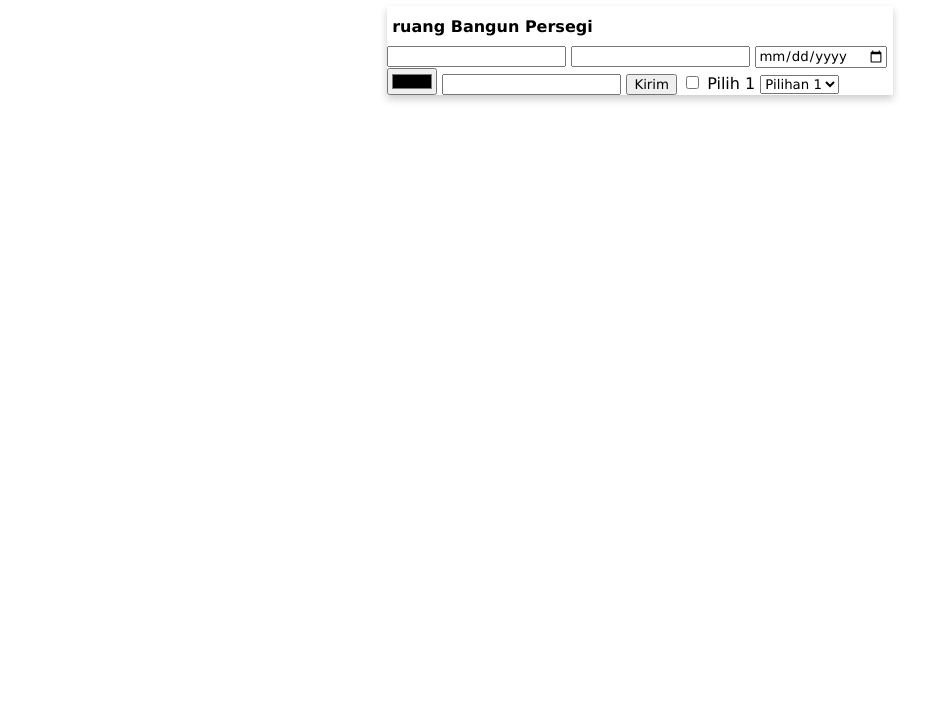
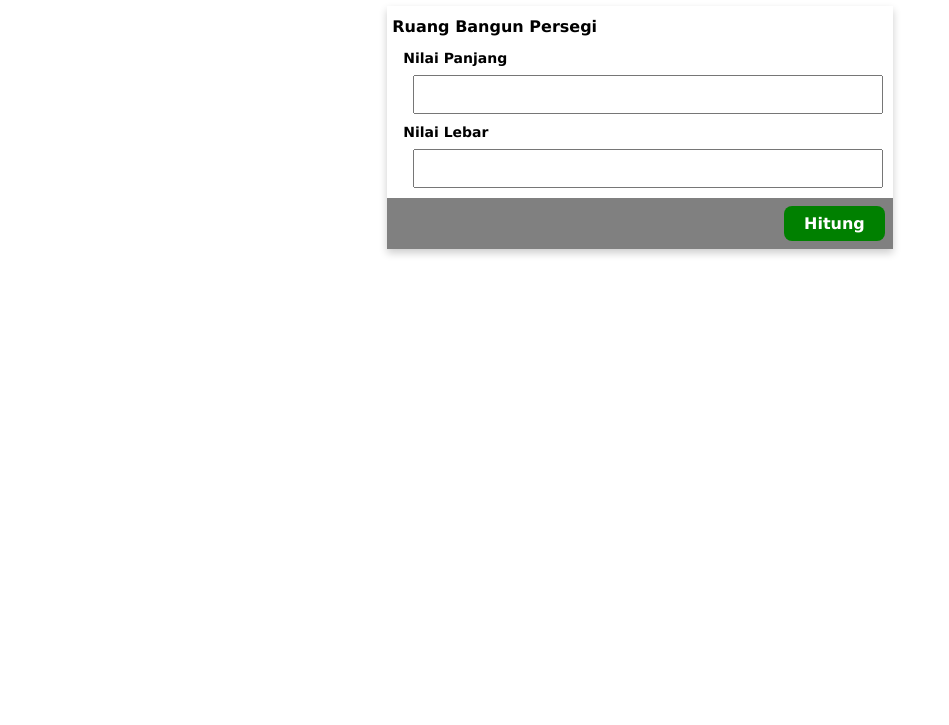
Before and after one commit to indyandriani/dwzindy2, a plain HTML site: page index.html in a window 1280 px wide. Shown: the part 75-800 px from the top of the page, without its empty margins (0-949 px from the left). Drawn offline with Linux system fonts and the light colour scheme.

Commit message:
update css

```diff
--- a/index.html
+++ b/index.html
@@ -7,37 +7,25 @@
   <link href='/style.css' rel='stylesheet'>
 </head>
 <body>
-  <h1>ruang Bangun Persegi</h1>
+  <h1>Ruang Bangun Persegi</h1>
 
 <div class="tengah">
-
   <div class="card">
-    <h1>ruang Bangun Persegi</h1>
+    <h1>Ruang Bangun Persegi</h1>
     <div class="cardbody">
 
       <form>
-
-        <input type="text" name="txNAMA" id="txNAMA" class="txNAMA">
-        <input type="number">
-        <input type="date">
-        <input type="color">
-        <input type="password">
-        <input type="submit" value="Kirim">
-        <input type="checkbox"> Pilih 1
-
-        <select>
-          <option>Pilihan 1</option>
-          <option>Pilihan 2</option>
-        </select>
-
+        <label> Nilai Panjang</label>
+          <input type="text" id="PJ">
+        <label>Nilai Lebar</label>
+          <input type="text" id="LB">
       </form>
 
     </div>
     <div class="cardfooter">
-
+      <button class="btn1">Hitung</button>
     </div>
   </div>
 </div>
-
 </body>
 </html>
--- a/style.css
+++ b/style.css
@@ -10,3 +10,33 @@
     font-size: 16px;
     padding: 0px 5px;
 }
+.cardbody{
+    padding: 2px 16px;
+}
+.cardfooter{
+    padding: 8px;
+    background-color: gray;
+    display: flex;
+    justify-content: right;
+}
+.card:hover{
+    box-shadow: 0 8px 0;
+}
+label{
+    font-size: 14px;
+    font-weight: bold;
+}
+input[type=text]{
+    width: 90%;
+    padding: 10px 20px;
+    margin: 8px 10px;
+}
+.btn1{
+    border: none;
+    border-radius: 8px;
+    background-color: green;
+    color: white;
+    font-size: 16px;
+    font-weight: bold;
+    padding: 8px 20px;
+}
```
